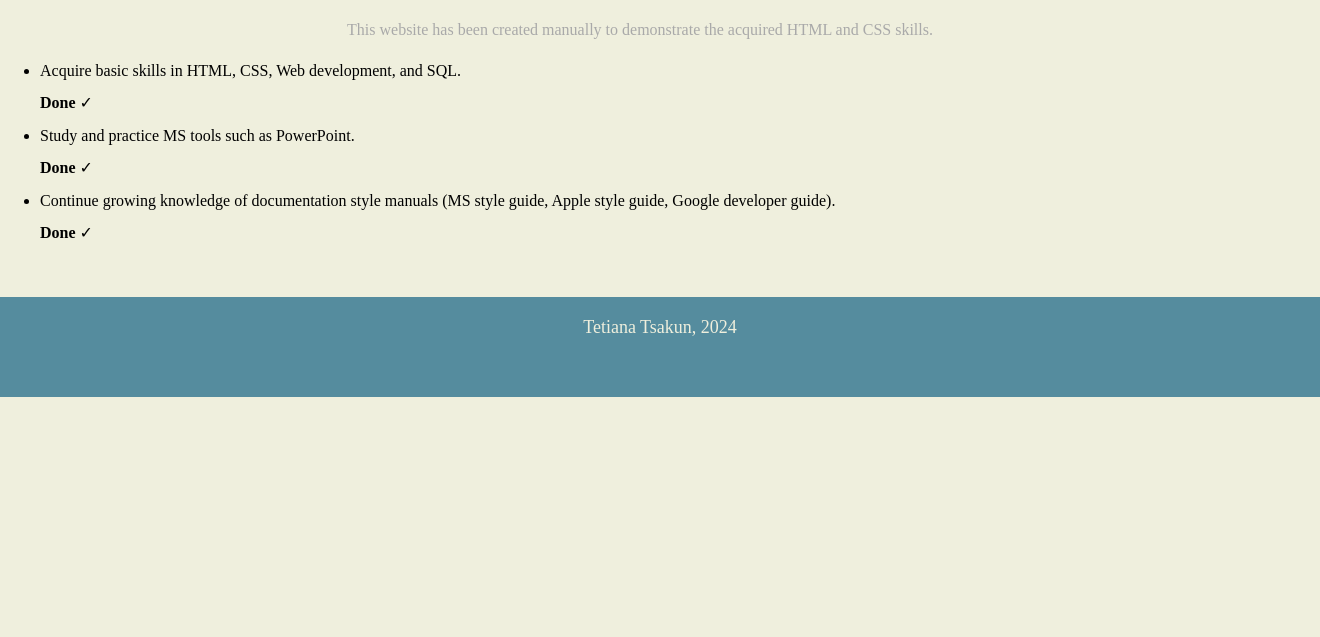
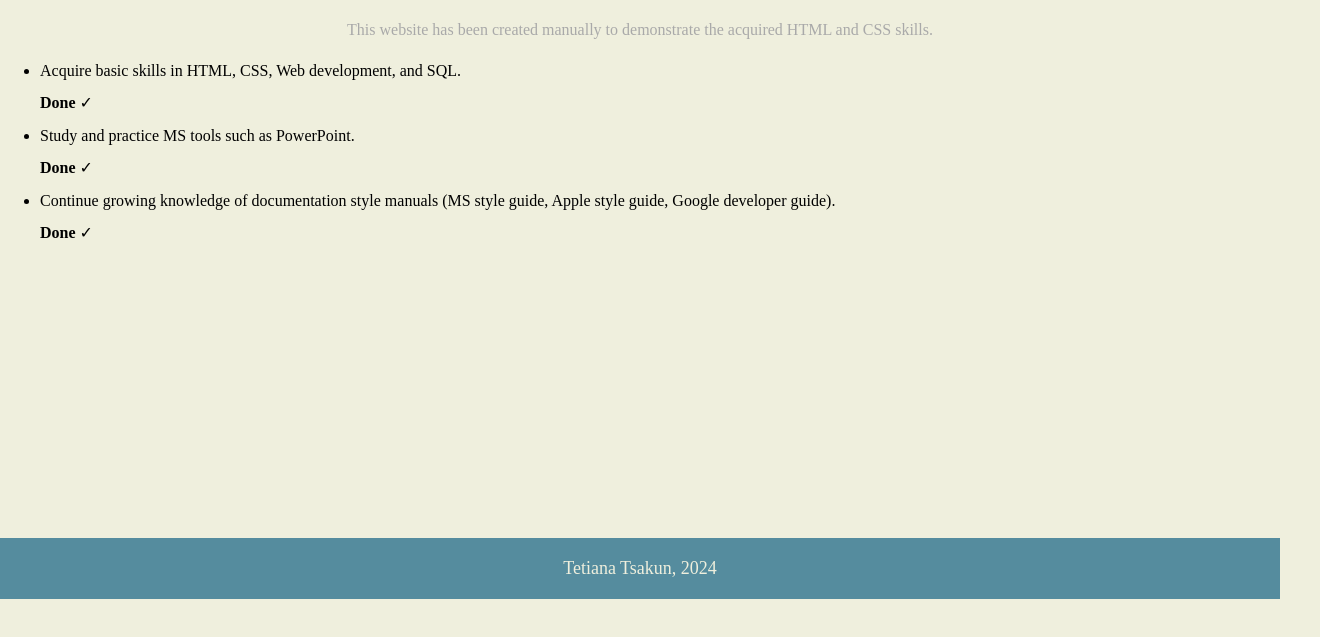
Before and after one commit to tannisanta/my-html-css-practice, a plain HTML site: page index.html in a window 1280 px wide. Shown: the part 201-838 px from the top of the page, 1320 px wide, since content can reach past the window. Before the commit the page ends 800 px from the top, so only its background shows below. Drawn offline with Linux system fonts and the light colour scheme.

Commit message:
Update mystyles.css

```diff
--- a/mystyles.css
+++ b/mystyles.css
@@ -1,16 +1,19 @@
 html, body {
 	height: 100%;
 	margin: 0;
+	padding: 0;
 	background-color: #efefdd;
 	width: auto;
 }
 
 body {
+  min-height: 100vh;
   display: flex;
   flex-direction: column;
 }
 
 main {
+  flex: 1;
   padding-bottom: 2rem;
 }
 
@@ -134,15 +137,9 @@ nav {
 }
 
 .footer {
-  position: relative;
-  flex-shrink: 0;
   width: 100%;
-  bottom: 0;
-  height: 60px;
-  left: 0;
   background-color: #558c9e;
-  padding: 20px;
-  margin-left: 0;
+  padding: 20px 0;
   text-align: center;
 }
 
```
